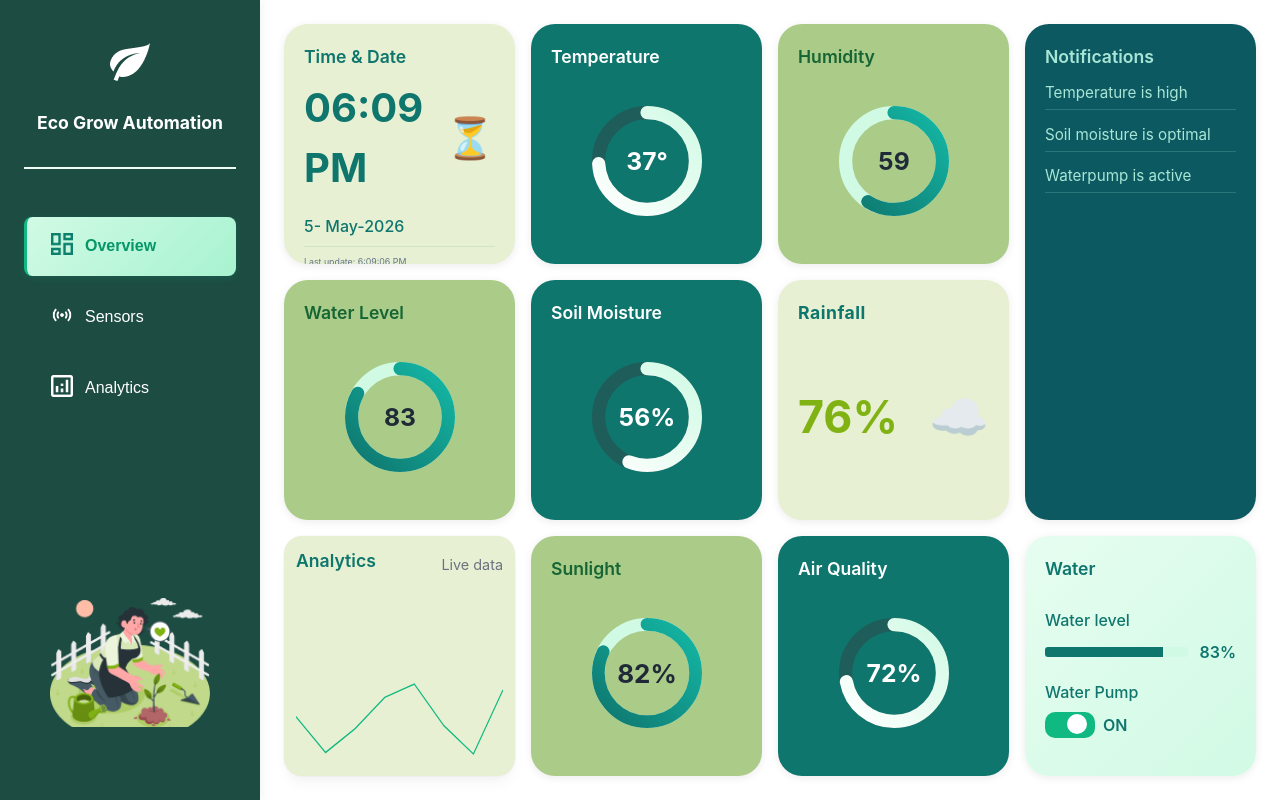
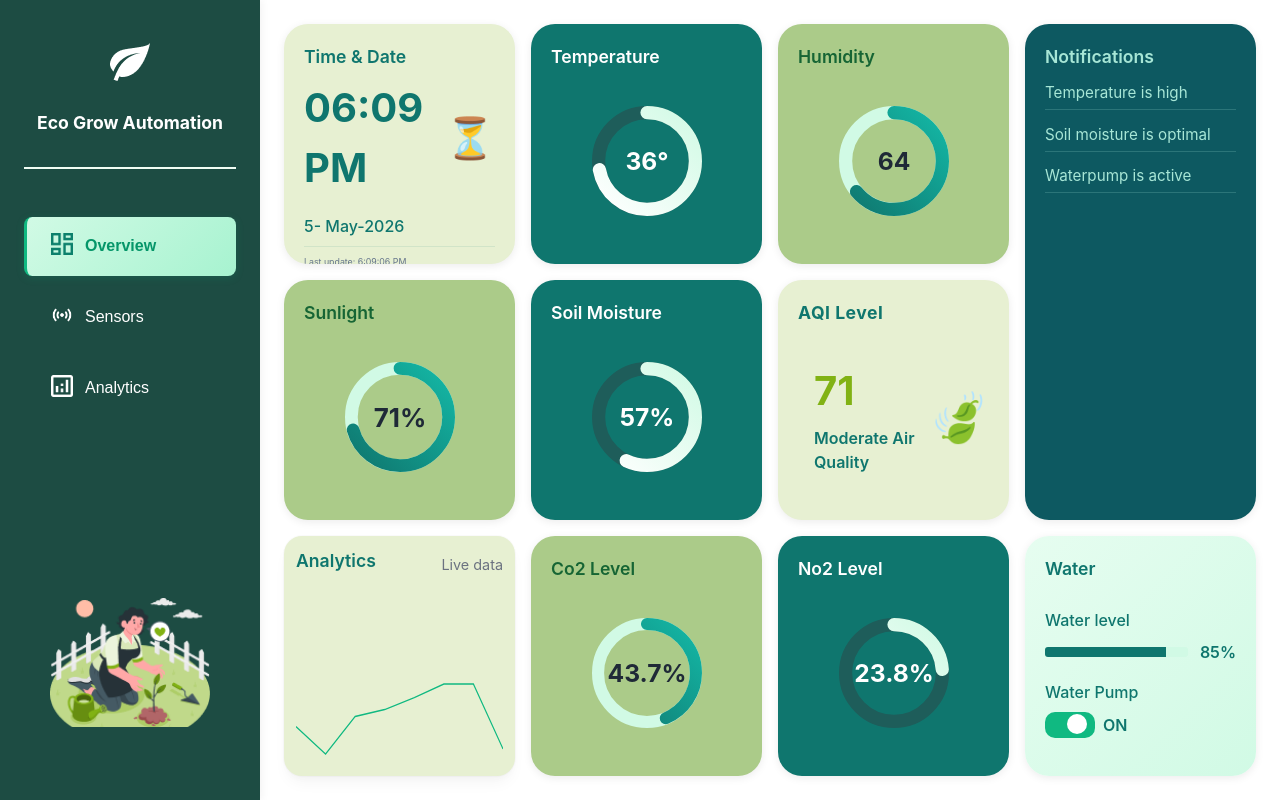
Before and after one commit to joybhattacharjee6290-web/eco-grow-automation, a React (Vite) app: page / in a window 1280 px wide. Built offline with nearby package versions, Linux system fonts and the light colour scheme.

Commit message:
added Co2 and No2 in ui

```diff
--- a/src/components/Overview.css
+++ b/src/components/Overview.css
@@ -90,13 +90,13 @@
 }
 
 /* Row 2 */
-.waterLevel-card {
+.sunlight-card {
   //background: linear-gradient(135deg, #bbf7d0 0%, #86efac 100%);
   background-color: #ABCB89;
  // grid-column: 1 / 2;
 }
 
-.waterLevel-card .card-label {
+.sunlight-card .card-label {
   color: #166534;
 }
 
@@ -109,13 +109,13 @@
   color: #ffffff;
 }
 
-.rainfall-card {
+.aqi-card {
   //background: linear-gradient(135deg, #e6fdf0 0%, #d1fae5 100%);
   background-color:#E7F0D2;
   grid-column: 3 / 4;
 }
 
-.rainfall-card .card-label {
+.aqi-card .card-label {
  color: #0f766e;
   //color: #81B214;
   //display: none;
@@ -133,13 +133,13 @@
   color: #0f766e;
 }
 
-.sunlight-card {
+.co2-card {
   //background: linear-gradient(135deg, #bbf7d0 0%, #86efac 100%);
   background-color: #ABCB89;
   //grid-column: 2 / 3;
 }
 
-.sunlight-card .card-label {
+.co2-card .card-label {
   color: #166534;
 }
 
@@ -231,7 +231,7 @@
 }
 
 /* ========== Rainfall Card ========== */
-.rainfall-label {
+.aqi-label {
   font-size: 1.8rem;
   font-weight: 750;
   color: #81B214;
@@ -239,22 +239,30 @@
   letter-spacing: 0.5px;
 }
 
-.rainfall-content {
+.aqi-content {
   display: flex;
   align-items: center;
   justify-content: space-between;
   flex: 1;
 }
 
-.rainfall-value {
+.aqi-value {
   font-size: 2.5rem;
   font-weight: 700;
   //color: #7fb069;
   color:#81B214;
+  margin-left:1rem;
 }
 
-.rainfall-icon {
+.aqi-icon {
   font-size: 3rem;
+}
+.aqi-status {
+  font-size: 1rem;
+  font-weight: 600;
+  color: #0f766e;
+  margin-top: 0.3rem;
+  margin-left:1rem;
 }
 
 /* ========== Analytics Card ========== */
--- a/src/components/Overview.jsx
+++ b/src/components/Overview.jsx
@@ -1,16 +1,33 @@
-import './Overview.css';
-import { useMemo } from 'react';
-import { useSensorDataContext } from '../hooks/useSensorData.jsx';
+import "./Overview.css";
+import { useMemo } from "react";
+import { useSensorDataContext } from "../hooks/useSensorData.jsx";
 
 // Donut chart component
-function Donut({ size = 120, stroke = 12, value = 65, isDark = false, center }) {
+function Donut({
+  size = 120,
+  stroke = 12,
+  value = 65,
+  isDark = false,
+  center,
+}) {
   const radius = (size - stroke) / 2;
   const circumference = 2 * Math.PI * radius;
-  const offset = useMemo(() => circumference - (value / 100) * circumference, [circumference, value]);
-  const gradId = useMemo(() => `donut-${Math.random().toString(36).substr(2, 9)}`, []);
+  const offset = useMemo(
+    () => circumference - (value / 100) * circumference,
+    [circumference, value]
+  );
+  const gradId = useMemo(
+    () => `donut-${Math.random().toString(36).substr(2, 9)}`,
+    []
+  );
 
   return (
-    <svg className="donut" width={size} height={size} viewBox={`0 0 ${size} ${size}`}>
+    <svg
+      className="donut"
+      width={size}
+      height={size}
+      viewBox={`0 0 ${size} ${size}`}
+    >
       <defs>
         <linearGradient id={gradId} x1="0%" y1="0%" x2="100%" y2="100%">
           {isDark ? (
@@ -27,7 +44,12 @@ function Donut({ size = 120, stroke = 12, value = 65, isDark = false, center })
         </linearGradient>
       </defs>
       <g transform={`translate(${size / 2}, ${size / 2})`}>
-        <circle r={radius} fill="none" stroke={isDark ? '#1e5d5a' : '#d1fae5'} strokeWidth={stroke} />
+        <circle
+          r={radius}
+          fill="none"
+          stroke={isDark ? "#1e5d5a" : "#d1fae5"}
+          strokeWidth={stroke}
+        />
         <circle
           r={radius}
           fill="none"
@@ -37,13 +59,13 @@ function Donut({ size = 120, stroke = 12, value = 65, isDark = false, center })
           strokeDasharray={`${circumference} ${circumference}`}
           strokeDashoffset={offset}
           transform="rotate(-90)"
-          style={{ transition: 'stroke-dashoffset 0.5s ease-out' }}
+          style={{ transition: "stroke-dashoffset 0.5s ease-out" }}
         />
         <text
           textAnchor="middle"
           dominantBaseline="central"
           className="donut-text"
-          fill={isDark ? '#ffffff' : '#1f2937'}
+          fill={isDark ? "#ffffff" : "#1f2937"}
         >
           {center}
         </text>
@@ -60,32 +82,50 @@ function ChartPlaceholder({ data }) {
     const min = Math.min(...data);
     const range = max - min || 1;
 
-    return data.map((value, index) => {
-      const x = (index / (data.length - 1)) * 280;
-      const y = 90 - ((value - min) / range) * 70;
-      return `${x},${y}`;
-    }).join(' ');
+    return data
+      .map((value, index) => {
+        const x = (index / (data.length - 1)) * 280;
+        const y = 90 - ((value - min) / range) * 70;
+        return `${x},${y}`;
+      })
+      .join(" ");
   }, [data]);
 
   return (
-    <svg className="chart-placeholder" viewBox="0 0 280 100" preserveAspectRatio="none">
+    <svg
+      className="chart-placeholder"
+      viewBox="0 0 280 100"
+      preserveAspectRatio="none"
+    >
       <polyline
         fill="none"
         stroke="#10b981"
         strokeWidth="1.5"
         points={points}
-        style={{ transition: 'all 0.5s ease-out' }}
+        style={{ transition: "all 0.5s ease-out" }}
       />
     </svg>
   );
 }
 
 export default function Overview() {
-  const { formattedData, sensorStates, toggleWaterPump, notifications, historicalData, lastUpdated } = useSensorDataContext();
+  const {
+    formattedData,
+    sensorStates,
+    toggleWaterPump,
+    notifications,
+    historicalData,
+    lastUpdated,
+  } = useSensorDataContext();
 
   const now = new Date();
-  const timeStr = now.toLocaleTimeString([], { hour: '2-digit', minute: '2-digit' });
-  const dateStr = `${now.getDate()}- ${now.toLocaleString('default', { month: 'long' })}-${now.getFullYear()}`;
+  const timeStr = now.toLocaleTimeString([], {
+    hour: "2-digit",
+    minute: "2-digit",
+  });
+  const dateStr = `${now.getDate()}- ${now.toLocaleString("default", {
+    month: "long",
+  })}-${now.getFullYear()}`;
 
   // Convert values to percentages for donut charts
   const tempPercent = Math.min(100, (formattedData.temperature / 50) * 100);
@@ -94,6 +134,16 @@ export default function Overview() {
   const waterLevel = formattedData.waterLevel;
   const sunlightPercent = Math.min(100, (formattedData.sunlight / 1200) * 100);
   const airQualityPercent = formattedData.airQuality;
+  const co2Percent = Math.min(100, (formattedData.co2 / 1200) * 100);
+  const no2Percent = Math.min(100, (formattedData.no2 / 80) * 100);
+
+  const getAQIStatus = (aqi) => {
+    if (aqi <= 50) return "Good Air Quality";
+    if (aqi <= 100) return "Moderate Air Quality";
+    if (aqi <= 200) return "Unhealthy for Sensitive";
+    if (aqi <= 300) return "Poor Air Quality";
+    return "Very Poor / Hazardous";
+  };
 
   return (
     <div className="overview">
@@ -106,29 +156,43 @@ export default function Overview() {
             <div className="time-icon">⏳</div>
           </div>
           <div className="date-value">{dateStr}</div>
-          <div className="last-update">Last update: {lastUpdated.toLocaleTimeString()}</div>
+          <div className="last-update">
+            Last update: {lastUpdated.toLocaleTimeString()}
+          </div>
         </div>
-
         <div className="card temp-card">
           <h3 className="card-label">Temperature</h3>
           <div className="donut-wrapper">
-            <Donut size={100} stroke={12} value={tempPercent} isDark={true} center={`${formattedData.temperature}°`} />
+            <Donut
+              size={100}
+              stroke={12}
+              value={tempPercent}
+              isDark={true}
+              center={`${formattedData.temperature}°`}
+            />
           </div>
         </div>
-
         <div className="card humidity-card">
           <h3 className="card-label">Humidity</h3>
           <div className="donut-wrapper">
-            <Donut size={100} stroke={12} value={humidityPercent} isDark={false} center={formattedData.humidity} />
+            <Donut
+              size={100}
+              stroke={12}
+              value={humidityPercent}
+              isDark={false}
+              center={formattedData.humidity}
+            />
           </div>
         </div>
-
         <div className="card notifications-card">
           <h3 className="card-label">Notifications</h3>
           <ul className="notification-list">
             {notifications.length > 0 ? (
               notifications.map((notification, index) => (
-                <li key={notification.id || index} className={`notification-${notification.type}`}>
+                <li
+                  key={notification.id || index}
+                  className={`notification-${notification.type}`}
+                >
                   {notification.message}
                 </li>
               ))
@@ -142,27 +206,43 @@ export default function Overview() {
             {!sensorStates.waterPump && <li>Waterpump is turned off</li>}
           </ul>
         </div>
-
         {/* Row 2 */}
-        <div className="card waterLevel-card">
-          <h3 className="card-label">Water Level</h3>
+        <div className="card sunlight-card">
+          <h3 className="card-label">Sunlight</h3>
           <div className="donut-wrapper">
-            <Donut size={100} stroke={12} value={waterLevel} isDark={false} center={formattedData.waterLevel} />
+            <Donut
+              size={95}
+              stroke={11}
+              value={sunlightPercent}
+              isDark={false}
+              center={`${Math.round(sunlightPercent)}%`}
+            />
+          </div>
+        </div>
+        <div className="card soil-card">
+          <h3 className="card-label">Soil Moisture</h3>
+          <div className="donut-wrapper">
+            <Donut
+              size={100}
+              stroke={12}
+              value={soilPercent}
+              isDark={true}
+              center={`${formattedData.soilMoisture}%`}
+            />
           </div>
         </div>
 
-        <div className="card soil-card">
-          <h3 className="card-label">Soil Moisture</h3>
-          <div className="donut-wrapper">
-            <Donut size={100} stroke={12} value={soilPercent} isDark={true} center={`${formattedData.soilMoisture}%`} />
-          </div>
-        </div>
+        <div className="card aqi-card">
+          <h1 className="card-label aqi-label">AQI Level</h1>
 
-        <div className="card rainfall-card">
-          <h1 className="card-label rainfall-label">Rainfall</h1>
-          <div className="rainfall-content">
-            <div className="rainfall-value">{formattedData.rainfall}%</div>
-            <div className="rainfall-icon">☁️</div>
+          <div className="aqi-content">
+            <div>
+              <div className="aqi-value">{formattedData.airQuality}</div>
+              <div className="aqi-status">
+                {getAQIStatus(formattedData.airQuality)}
+              </div>
+            </div>
+            <div className="aqi-icon">🍃</div>
           </div>
         </div>
 
@@ -174,21 +254,30 @@ export default function Overview() {
           </div>
           <ChartPlaceholder data={historicalData.temperature || []} />
         </div>
-
-        <div className="card sunlight-card">
-          <h3 className="card-label">Sunlight</h3>
+        <div className="card co2-card">
+          <h3 className="card-label">Co2 Level</h3>
           <div className="donut-wrapper">
-            <Donut size={95} stroke={11} value={sunlightPercent} isDark={false} center={`${Math.round(sunlightPercent)}%`} />
+            <Donut
+              size={100}
+              stroke={11}
+              value={co2Percent}
+              isDark={false}
+              center={`${co2Percent.toFixed(1)}%`}
+            />
           </div>
         </div>
-
         <div className="card air-quality-card">
-          <h3 className="card-label">Air Quality</h3>
+          <h3 className="card-label">No2 Level</h3>
           <div className="donut-wrapper">
-            <Donut size={100} stroke={12} value={airQualityPercent} isDark={true} center={`${formattedData.airQuality}%`} />
+            <Donut
+              size={100}
+              stroke={12}
+              value={no2Percent}
+              isDark={true}
+              center={`${no2Percent.toFixed(1)}%`}
+            />
           </div>
         </div>
-
         <div className="card water-card">
           <h3 className="card-label">Water</h3>
           <div className="water-content">
@@ -196,7 +285,10 @@ export default function Overview() {
               <span className="water-label">Water level</span>
               <div className="water-bar-wrapper">
                 <div className="water-bar">
-                  <div className="water-fill" style={{ width: `${formattedData.waterLevel}%` }}></div>
+                  <div
+                    className="water-fill"
+                    style={{ width: `${formattedData.waterLevel}%` }}
+                  ></div>
                 </div>
                 <span className="water-value">{formattedData.waterLevel}%</span>
               </div>
@@ -211,7 +303,9 @@ export default function Overview() {
                   onChange={toggleWaterPump}
                 />
                 <label htmlFor="pump-toggle"></label>
-                <span className="toggle-label">{sensorStates.waterPump ? 'ON' : 'OFF'}</span>
+                <span className="toggle-label">
+                  {sensorStates.waterPump ? "ON" : "OFF"}
+                </span>
               </div>
             </div>
           </div>
--- a/src/hooks/useSensorData.jsx
+++ b/src/hooks/useSensorData.jsx
@@ -18,6 +18,8 @@ const generateInitialData = () => ({
     sunlight: 500 + Math.random() * 500,
     airQuality: 60 + Math.random() * 30,
     waterLevel: 60 + Math.random() * 30,
+    co2: 400 + Math.random() * 200,
+    no2: 20 + Math.random() * 30,
 });
 
 // Generate historical data for charts (last 8 readings)
@@ -85,6 +87,8 @@ export function useSensorData(updateInterval = 3000) {
             rainfall: generateHistoricalData(sensorData.rainfall, 0, 100),
             sunlight: generateHistoricalData(sensorData.sunlight, 200, 1200),
             airQuality: generateHistoricalData(sensorData.airQuality, 40, 100),
+            co2: generateHistoricalData(sensorData.co2, 350, 1200),
+            no2: generateHistoricalData(sensorData.no2, 10, 80),
         });
 
         setNotifications(generateNotifications(sensorData));
@@ -100,6 +104,8 @@ export function useSensorData(updateInterval = 3000) {
                 sunlight: fluctuate(prev.sunlight, 200, 1200, 0.12),
                 airQuality: fluctuate(prev.airQuality, 40, 100, 0.07),
                 waterLevel: fluctuate(prev.waterLevel, 20, 100, 0.04),
+                co2: fluctuate(prev.co2, 350, 1200, 0.06),
+                no2: fluctuate(prev.no2, 10, 80, 0.08),
             }));
             setLastUpdated(new Date());
         }, updateInterval);
@@ -129,6 +135,9 @@ export function useSensorData(updateInterval = 3000) {
         sunlight: Math.round(sensorData.sunlight),
         airQuality: Math.round(sensorData.airQuality),
         waterLevel: Math.round(sensorData.waterLevel),
+        co2: Math.round(sensorData.co2),
+        no2: Math.round(sensorData.no2),
+
     };
 
     return {
```
